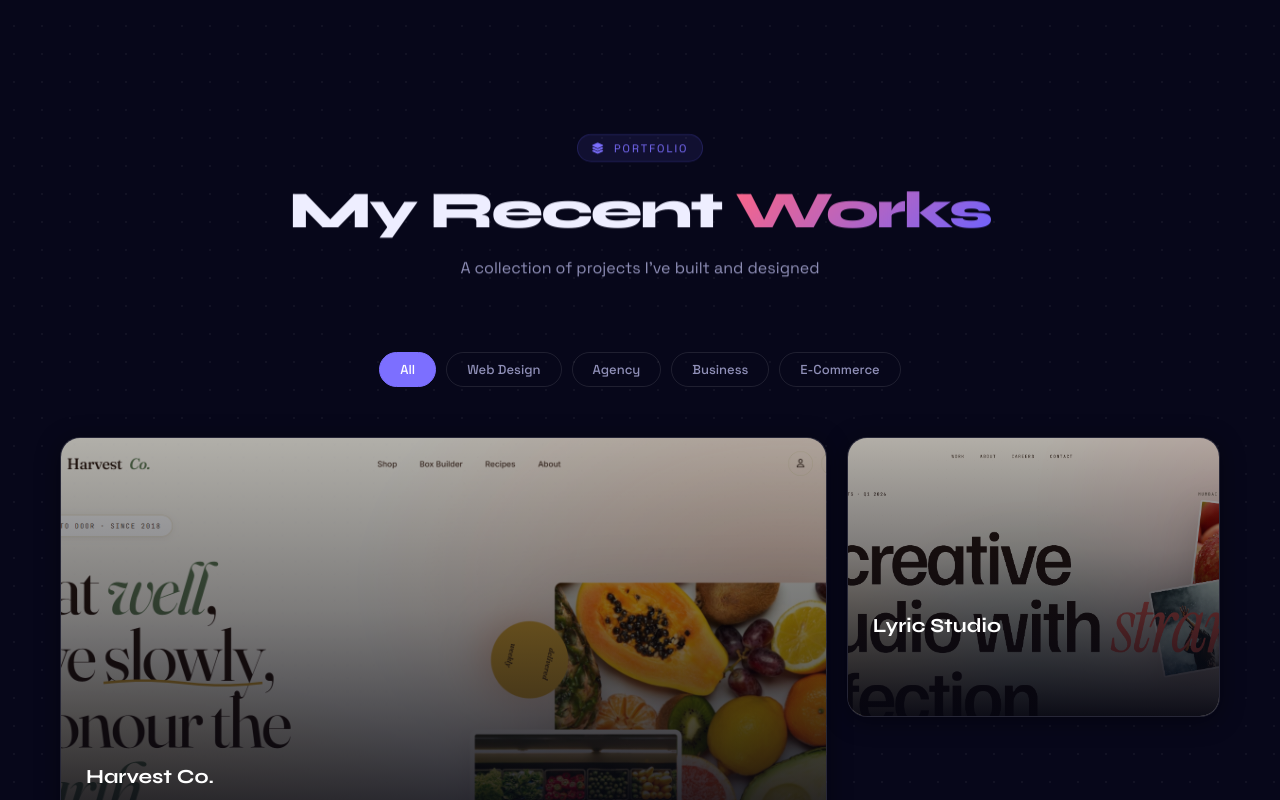
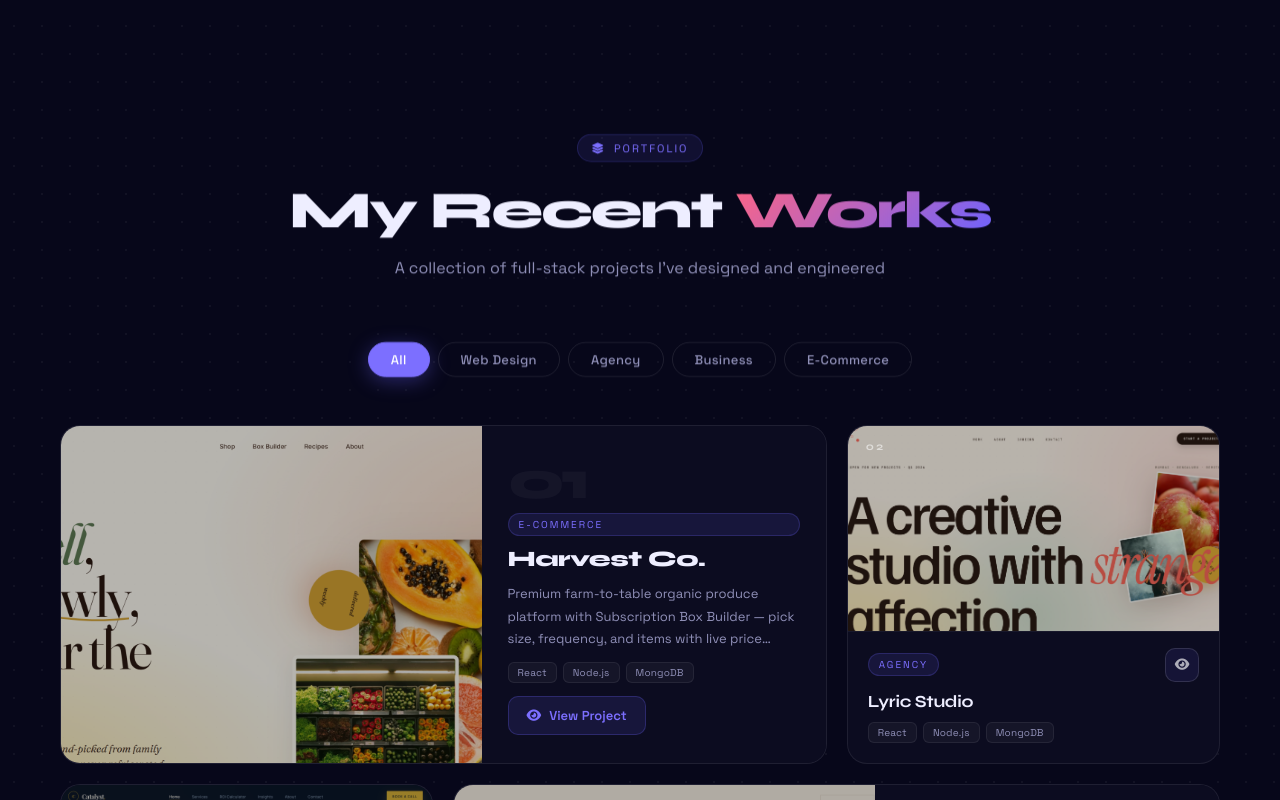
Before and after one commit to Nahid788-coder/portfolio, a React (Vite) app: page / in a window 1280 px wide. Shown: the part 3600-4400 px from the top of the page. Built offline with nearby package versions, Linux system fonts and the light colour scheme.

Commit message:
Redesign portfolio: featured horizontal split, always-visible meta, stair animation fix

```diff
--- a/src/App.css
+++ b/src/App.css
@@ -921,13 +921,13 @@ h1, h2, h3, h4 {
 /* ============ PORTFOLIO ============ */
 .protfolio {
   padding: 120px 60px;
-  max-width: 1300px;
+  max-width: 1320px;
   margin: 0 auto;
 }
 
 .protfolio-heading {
   text-align: center;
-  margin-bottom: 70px;
+  margin-bottom: 60px;
 }
 
 .protfolio-heading .section-title span {
@@ -939,14 +939,14 @@ h1, h2, h3, h4 {
 
 .portfolio-filter {
   display: flex;
-  gap: 10px;
+  gap: 8px;
   justify-content: center;
-  margin-bottom: 50px;
+  margin-bottom: 48px;
   flex-wrap: wrap;
 }
 
 .filter-btn {
-  padding: 8px 20px;
+  padding: 8px 22px;
   border-radius: 100px;
   border: 1px solid var(--glass-border);
   background: transparent;
@@ -956,6 +956,7 @@ h1, h2, h3, h4 {
   cursor: pointer;
   transition: all 0.3s ease;
   font-family: 'Space Grotesk', sans-serif;
+  letter-spacing: 0.3px;
 }
 
 .filter-btn.active,
@@ -963,108 +964,251 @@ h1, h2, h3, h4 {
   background: var(--accent);
   border-color: var(--accent);
   color: white;
-}
-
+  box-shadow: 0 4px 20px rgba(108,99,255,0.35);
+}
+
+/* ---- GRID ---- */
 .portfolio-grid {
   display: grid;
   grid-template-columns: repeat(3, 1fr);
   gap: 20px;
 }
 
+/* ---- BASE CARD ---- */
 .portfolio-item {
   position: relative;
   border-radius: 20px;
   overflow: hidden;
-  aspect-ratio: 4/3;
+  border: 1px solid rgba(255,255,255,0.08);
+  background: #0c0c20;
+  display: flex;
+  flex-direction: column;
   cursor: pointer;
-  border: 1px solid rgba(255,255,255,0.10);
-  background: rgba(255,255,255,0.03);
-  backdrop-filter: blur(8px);
-  box-shadow: 0 4px 24px rgba(0,0,0,0.4), inset 0 1px 0 rgba(255,255,255,0.06);
-}
-
-.portfolio-item.featured {
-  grid-column: span 2;
-  aspect-ratio: 16/9;
-}
-
-.portfolio-item img {
+}
+
+.portfolio-item.revealed { opacity: 1; }
+
+/* Accent line reveals on hover */
+.portfolio-item::after {
+  content: '';
+  position: absolute;
+  top: 0; left: 0; right: 0;
+  height: 2px;
+  background: linear-gradient(90deg, var(--accent), var(--accent2));
+  transform: scaleX(0);
+  transform-origin: left;
+  transition: transform 0.45s cubic-bezier(0.22,1,0.36,1);
+  z-index: 5;
+  pointer-events: none;
+}
+.portfolio-item:hover::after { transform: scaleX(1); }
+
+/* Image wrapper */
+.portfolio-img-wrap {
+  position: relative;
+  overflow: hidden;
+  height: 205px;
+  flex-shrink: 0;
+}
+
+.portfolio-img-wrap img {
   width: 100%;
   height: 100%;
   object-fit: cover;
-  transition: transform 0.6s ease;
-  filter: brightness(0.7);
-}
-
-.portfolio-item:hover img {
-  transform: scale(1.08);
-  filter: brightness(0.4);
-}
-
-.portfolio-overlay {
+  filter: brightness(0.72);
+  transition: transform 0.7s cubic-bezier(0.22,1,0.36,1), filter 0.4s ease;
+  display: block;
+}
+
+.portfolio-item:hover .portfolio-img-wrap img {
+  transform: scale(1.07);
+  filter: brightness(0.42);
+}
+
+/* Shine sweep on image only */
+.portfolio-img-wrap::before {
+  content: '';
   position: absolute;
   inset: 0;
-  background: linear-gradient(to top, rgba(5,5,16,0.95) 0%, rgba(5,5,16,0.3) 60%, transparent 100%);
+  background: linear-gradient(120deg, transparent 30%, rgba(255,255,255,0.1) 50%, transparent 70%);
+  transform: translateX(-100%);
+  transition: transform 0.65s cubic-bezier(0.22,1,0.36,1);
+  z-index: 2;
+  pointer-events: none;
+}
+.portfolio-item:hover .portfolio-img-wrap::before { transform: translateX(100%); }
+
+/* Card number (top-left on image) */
+.portfolio-num {
+  position: absolute;
+  top: 14px;
+  left: 18px;
+  font-family: 'Syne', sans-serif;
+  font-size: 11px;
+  font-weight: 700;
+  color: rgba(255,255,255,0.55);
+  letter-spacing: 2.5px;
+  z-index: 3;
+  pointer-events: none;
+}
+
+/* Always-visible meta bar */
+.portfolio-meta {
+  padding: 16px 20px 20px;
+  flex: 1;
   display: flex;
   flex-direction: column;
-  justify-content: flex-end;
-  padding: 25px;
-  transition: all 0.4s ease;
+  gap: 10px;
+  border-top: 1px solid rgba(255,255,255,0.05);
+}
+
+.portfolio-meta-top {
+  display: flex;
+  justify-content: space-between;
+  align-items: center;
+  gap: 10px;
 }
 
 .portfolio-category {
-  font-size: 11px;
+  font-size: 10px;
   text-transform: uppercase;
   letter-spacing: 2px;
   color: var(--accent);
-  margin-bottom: 8px;
-  opacity: 0;
-  transform: translateY(10px);
-  transition: all 0.4s ease 0.1s;
-}
-
-.portfolio-overlay h3 {
-  font-size: 20px;
+  background: rgba(108,99,255,0.12);
+  border: 1px solid rgba(108,99,255,0.22);
+  padding: 4px 10px;
+  border-radius: 100px;
+  white-space: nowrap;
+  flex-shrink: 0;
+}
+
+.portfolio-meta h3 {
+  font-size: 17px;
   font-weight: 700;
-  color: white;
-  margin-bottom: 15px;
-  transform: translateY(10px);
-  transition: all 0.4s ease 0.15s;
-}
-
-.portfolio-links {
-  opacity: 0;
-  transform: translateY(10px);
-  transition: all 0.4s ease 0.2s;
-}
-
-.portfolio-item:hover .portfolio-category,
-.portfolio-item:hover .portfolio-overlay h3,
-.portfolio-item:hover .portfolio-links {
-  opacity: 1;
-  transform: translateY(0);
-}
-
+  color: var(--text-primary);
+  line-height: 1.2;
+  letter-spacing: -0.3px;
+}
+
+.portfolio-tech-row {
+  display: flex;
+  gap: 6px;
+  flex-wrap: wrap;
+}
+
+.portfolio-tech-row span {
+  font-size: 10px;
+  color: var(--text-secondary);
+  background: rgba(255,255,255,0.04);
+  border: 1px solid rgba(255,255,255,0.07);
+  padding: 3px 9px;
+  border-radius: 6px;
+  letter-spacing: 0.2px;
+}
+
+/* Eye button */
 .eye-btn {
-  width: 48px;
-  height: 48px;
-  border-radius: 12px;
-  border: 1px solid rgba(255,255,255,0.3);
-  background: rgba(255,255,255,0.1);
-  color: white;
-  font-size: 18px;
+  width: 34px;
+  height: 34px;
+  border-radius: 10px;
+  border: 1px solid rgba(255,255,255,0.12);
+  background: rgba(108,99,255,0.1);
+  color: rgba(255,255,255,0.65);
+  font-size: 13px;
   cursor: pointer;
-  backdrop-filter: blur(10px);
   transition: all 0.3s ease;
   display: flex;
   align-items: center;
   justify-content: center;
+  flex-shrink: 0;
 }
 
 .eye-btn:hover {
   background: var(--accent);
   border-color: var(--accent);
+  color: white;
   transform: scale(1.1);
+  box-shadow: 0 4px 16px rgba(108,99,255,0.45);
+}
+
+/* ---- FEATURED CARD (horizontal split) ---- */
+.portfolio-item.featured {
+  grid-column: span 2;
+  flex-direction: row;
+  min-height: 285px;
+}
+
+.portfolio-item.featured .portfolio-img-wrap {
+  flex: 0 0 55%;
+  height: 100%;
+}
+
+.portfolio-featured-body {
+  flex: 1;
+  padding: 28px 26px;
+  display: flex;
+  flex-direction: column;
+  gap: 11px;
+  justify-content: center;
+  min-width: 0;
+  background: #0c0c20;
+}
+
+.portfolio-big-num {
+  font-family: 'Syne', sans-serif;
+  font-size: 54px;
+  font-weight: 800;
+  color: rgba(255,255,255,0.04);
+  line-height: 1;
+  letter-spacing: -4px;
+  margin-bottom: -6px;
+  display: block;
+  pointer-events: none;
+  user-select: none;
+}
+
+.portfolio-featured-body h3 {
+  font-size: 22px;
+  font-weight: 800;
+  color: var(--text-primary);
+  letter-spacing: -0.5px;
+  line-height: 1.15;
+}
+
+.portfolio-featured-desc {
+  font-size: 13px;
+  color: var(--text-secondary);
+  line-height: 1.75;
+  display: -webkit-box;
+  -webkit-line-clamp: 3;
+  -webkit-box-orient: vertical;
+  overflow: hidden;
+}
+
+.portfolio-cta-btn {
+  display: inline-flex;
+  align-items: center;
+  gap: 8px;
+  padding: 10px 18px;
+  background: rgba(108,99,255,0.12);
+  color: var(--accent);
+  border: 1px solid rgba(108,99,255,0.25);
+  border-radius: 10px;
+  font-size: 13px;
+  font-weight: 600;
+  font-family: 'Space Grotesk', sans-serif;
+  cursor: pointer;
+  transition: all 0.3s ease;
+  align-self: flex-start;
+  margin-top: auto;
+}
+
+.portfolio-cta-btn:hover {
+  background: var(--accent);
+  border-color: var(--accent);
+  color: white;
+  transform: translateX(4px);
+  box-shadow: 0 6px 22px rgba(108,99,255,0.4);
 }
 
 /* ============ MODAL ============ */
@@ -1581,7 +1725,15 @@ h1, h2, h3, h4 {
   .skills-container { grid-template-columns: 1fr; }
   .services-grid { grid-template-columns: 1fr; }
   .portfolio-grid { grid-template-columns: 1fr; }
-  .portfolio-item.featured { grid-column: span 1; }
+  .portfolio-item.featured {
+    grid-column: span 1;
+    flex-direction: column;
+    min-height: auto;
+  }
+  .portfolio-item.featured .portfolio-img-wrap {
+    flex: 0 0 200px;
+    height: 200px;
+  }
 
   .section-title { font-size: 36px; }
 
--- a/src/Protfolio.jsx
+++ b/src/Protfolio.jsx
@@ -6,7 +6,6 @@ function Protfolio() {
     const [activeFilter, setActiveFilter] = useState('All');
     const headRef = useReveal();
     const filterRef = useReveal();
-    const gridRef = useReveal();
     const cardRefs = useRef([]);
 
     const BASE = 'https://nahid788-coder.github.io/live-designs';
@@ -16,7 +15,7 @@ function Protfolio() {
             title: 'Harvest Co.',
             category: 'E-Commerce',
             link: `${BASE}/organick/`,
-            description: 'Premium farm-to-table organic produce platform with Subscription Box Builder (pick size, frequency, items with live price). Full-stack — React + Node + MongoDB. Editorial cream + sage + terracotta palette.',
+            description: 'Premium farm-to-table organic produce platform with Subscription Box Builder — pick size, frequency, and items with live price updates. Full-stack React + Node + MongoDB.',
             technologies: ['React', 'Node.js', 'MongoDB', 'Framer Motion'],
             features: ['Subscription Box Builder', 'Product Catalog', 'Recipes CMS', 'Admin Dashboard'],
             featured: true,
@@ -26,7 +25,7 @@ function Protfolio() {
             title: 'Lyric Studio',
             category: 'Agency',
             link: `${BASE}/andia/`,
-            description: 'Awwwards-tier creative agency platform with custom magnetic cursor, awwwards-style page transitions, case studies, careers, and admin dashboard. Built full-stack with React + Node + MongoDB.',
+            description: 'Awwwards-tier creative agency with magnetic cursor, page transitions, case studies, careers section, and full admin dashboard. React + Node + MongoDB.',
             technologies: ['React', 'Node.js', 'MongoDB', 'Framer Motion'],
             features: ['Custom Magnetic Cursor', 'Page Transitions', 'Case Studies CMS', 'Careers + Admin'],
         },
@@ -35,7 +34,7 @@ function Protfolio() {
             title: 'Catalyst Consulting',
             category: 'Business',
             link: `${BASE}/babun/`,
-            description: 'Premium financial advisory platform with interactive ROI calculator (live area chart with sliders), service booking, blog, and admin analytics dashboard. Full-stack — React + Node + MongoDB + JWT.',
+            description: 'Financial advisory platform with interactive ROI calculator (live area chart + sliders), service booking, blog, and admin analytics. React + Node + MongoDB + JWT.',
             technologies: ['React', 'Node.js', 'MongoDB', 'Recharts'],
             features: ['Live ROI Calculator', 'Booking System', 'Blog CMS', 'Admin Dashboard'],
         },
@@ -44,7 +43,7 @@ function Protfolio() {
             title: 'Vesper Journal',
             category: 'Web Design',
             link: `${BASE}/elegance/`,
-            description: 'Editorial travel magazine + boutique stays platform with parallax storytelling (text + images move at different speeds), long-form articles, hotel booking with auto-tax, and admin newsroom dashboard. Full-stack — React + Node + MongoDB.',
+            description: 'Editorial travel magazine with parallax storytelling, long-form articles, boutique hotel booking with auto-tax calculation, and admin newsroom dashboard. React + Node + MongoDB.',
             technologies: ['React', 'Node.js', 'MongoDB', 'Framer Motion'],
             features: ['Parallax Storytelling', 'Boutique Stays Booking', 'Editorial CMS', 'Newsroom Dashboard'],
             featured: true,
@@ -54,8 +53,8 @@ function Protfolio() {
             title: 'Slice & Crust',
             category: 'Business',
             link: `${BASE}/pizza/`,
-            description: 'Wood-fired pizzeria full-stack app with Pizza Customizer (size/crust/sauce/toppings), Razorpay payments, Socket.io live order tracking, table booking, and admin charts dashboard.',
-            technologies: ['React', 'Node.js', 'MongoDB', 'Razorpay', 'Socket.io'],
+            description: 'Wood-fired pizzeria app with full Pizza Customizer, Razorpay payments, Socket.io live order tracking, table booking, and admin charts dashboard.',
+            technologies: ['React', 'Node.js', 'MongoDB', 'Socket.io'],
             features: ['Pizza Customizer', 'Razorpay Payments', 'Live Order Tracking', 'Admin Dashboard'],
         },
         {
@@ -63,7 +62,7 @@ function Protfolio() {
             title: 'Verde Living',
             category: 'E-Commerce',
             link: `${BASE}/mfurniro/`,
-            description: 'Premium furniture e-commerce with Room Visualizer (drag-drop furniture in 2D room), wishlist, reviews, full checkout flow, and admin product management. Light editorial theme.',
+            description: 'Premium furniture e-commerce with drag-drop 2D Room Visualizer, wishlist, reviews, full checkout flow, and admin product management.',
             technologies: ['React', 'Node.js', 'MongoDB', 'Framer Motion'],
             features: ['Room Visualizer', 'Wishlist + Reviews', 'Full Checkout', 'Product CMS'],
         },
@@ -72,7 +71,7 @@ function Protfolio() {
             title: 'Helix Industrial',
             category: 'Business',
             link: `${BASE}/nisuka/`,
-            description: 'Industrial B2B platform with multi-step RFQ Calculator (live pricing with material/finish/lead-time multipliers + animated breakdown bars), product catalog, case studies, and sales pipeline dashboard. Bold modernist palette with extra animations. Full-stack — React + Node + MongoDB.',
+            description: 'Industrial B2B platform with multi-step RFQ Calculator, live pricing breakdowns, product catalog, case studies, and sales pipeline dashboard. React + Node + MongoDB.',
             technologies: ['React', 'Node.js', 'MongoDB', 'Framer Motion'],
             features: ['Live RFQ Calculator', 'Product Catalog', 'Case Studies', 'Pipeline Dashboard'],
         },
@@ -81,7 +80,7 @@ function Protfolio() {
             title: 'Atelier 9',
             category: 'Agency',
             link: `${BASE}/studio-people/`,
-            description: 'Brutalist architecture & acoustics studio platform with sticky horizontal scroll showcase (no GSAP), project case studies, press archive, inquiries, and admin console. Black + bone editorial.',
+            description: 'Brutalist architecture & acoustics studio with sticky horizontal scroll showcase, project case studies, press archive, inquiry system, and admin console.',
             technologies: ['React', 'Node.js', 'MongoDB', 'Framer Motion'],
             features: ['Horizontal Scroll Showcase', 'Project Detail Pages', 'Press Archive', 'Inquiry CMS'],
         },
@@ -95,13 +94,21 @@ function Protfolio() {
         const observers = [];
         cardRefs.current.forEach((el, i) => {
             if (!el) return;
+            el.classList.remove('revealed');
             el.style.opacity = '0';
-            el.style.transform = 'translateY(70px)';
-            el.style.transition = `opacity 0.65s cubic-bezier(0.22,1,0.36,1) ${i * 0.12}s, transform 0.65s cubic-bezier(0.22,1,0.36,1) ${i * 0.12}s`;
+            el.style.transform = 'translateY(60px) scale(0.97)';
+            el.style.transition = `opacity 0.7s cubic-bezier(0.22,1,0.36,1) ${i * 0.1}s, transform 0.7s cubic-bezier(0.22,1,0.36,1) ${i * 0.1}s`;
             const obs = new IntersectionObserver(([entry]) => {
                 if (entry.isIntersecting) {
                     el.style.opacity = '1';
-                    el.style.transform = 'translateY(0)';
+                    el.style.transform = 'translateY(0) scale(1)';
+                    const onDone = () => {
+                        el.style.opacity = '';
+                        el.style.transform = '';
+                        el.style.transition = '';
+                        el.classList.add('revealed');
+                    };
+                    el.addEventListener('transitionend', onDone, { once: true });
                     obs.unobserve(el);
                 }
             }, { threshold: 0.08 });
@@ -121,7 +128,7 @@ function Protfolio() {
                     <i className="fa-solid fa-layer-group"></i> Portfolio
                 </div>
                 <h1 className="section-title">My Recent <span>Works</span></h1>
-                <p className="section-subtitle">A collection of projects I've built and designed</p>
+                <p className="section-subtitle">A collection of full-stack projects I've designed and engineered</p>
             </div>
 
             <div className="portfolio-filter reveal" ref={filterRef}>
@@ -136,23 +143,63 @@ function Protfolio() {
                 ))}
             </div>
 
-            <div className="portfolio-grid" ref={gridRef}>
+            <div className="portfolio-grid">
                 {filtered.map((project, index) => (
                     <div
                         className={`portfolio-item ${project.featured ? 'featured' : ''}`}
-                        key={index}
+                        key={project.title}
                         ref={el => cardRefs.current[index] = el}
                     >
+                        {project.featured ? (
+                            <>
+                                <div className="portfolio-img-wrap">
                                     <img src={project.image} alt={project.title} />
-                        <div className="portfolio-overlay">
+                                </div>
+                                <div className="portfolio-featured-body">
+                                    <span className="portfolio-big-num">
+                                        {String(index + 1).padStart(2, '0')}
+                                    </span>
                                     <span className="portfolio-category">{project.category}</span>
                                     <h3>{project.title}</h3>
-                            <div className="portfolio-links">
-                                <button onClick={() => openModal(project)} className="eye-btn" aria-label="View project">
+                                    <p className="portfolio-featured-desc">{project.description}</p>
+                                    <div className="portfolio-tech-row">
+                                        {project.technologies.slice(0, 3).map((t, i) => (
+                                            <span key={i}>{t}</span>
+                                        ))}
+                                    </div>
+                                    <button onClick={() => openModal(project)} className="portfolio-cta-btn">
+                                        <i className="fa-solid fa-eye"></i> View Project
+                                    </button>
+                                </div>
+                            </>
+                        ) : (
+                            <>
+                                <span className="portfolio-num">
+                                    {String(index + 1).padStart(2, '0')}
+                                </span>
+                                <div className="portfolio-img-wrap">
+                                    <img src={project.image} alt={project.title} />
+                                </div>
+                                <div className="portfolio-meta">
+                                    <div className="portfolio-meta-top">
+                                        <span className="portfolio-category">{project.category}</span>
+                                        <button
+                                            onClick={() => openModal(project)}
+                                            className="eye-btn"
+                                            aria-label="View project"
+                                        >
                                             <i className="fa-solid fa-eye"></i>
                                         </button>
                                     </div>
+                                    <h3>{project.title}</h3>
+                                    <div className="portfolio-tech-row">
+                                        {project.technologies.slice(0, 3).map((t, i) => (
+                                            <span key={i}>{t}</span>
+                                        ))}
                                     </div>
+                                </div>
+                            </>
+                        )}
                     </div>
                 ))}
             </div>
@@ -186,7 +233,10 @@ function Protfolio() {
                                     ))}
                                 </ul>
                             </div>
-                            <button className="modal-btn" onClick={() => window.open(selectedProject.link, '_blank')}>
+                            <button
+                                className="modal-btn"
+                                onClick={() => window.open(selectedProject.link, '_blank')}
+                            >
                                 <i className="fa-solid fa-arrow-up-right-from-square"></i> View Live
                             </button>
                         </div>
--- a/src/animations.css
+++ b/src/animations.css
@@ -384,29 +384,20 @@
 }
 
 /* ---------- PORTFOLIO HOVER GLOW ---------- */
-.portfolio-item {
+.portfolio-item.revealed {
   transition: transform 0.5s cubic-bezier(0.22, 1, 0.36, 1),
               box-shadow 0.5s ease,
               border-color 0.4s ease;
 }
-.portfolio-item:hover {
+.portfolio-item.revealed:hover {
   transform: translateY(-8px);
-  box-shadow: 0 30px 80px rgba(108, 99, 255, 0.25);
-  border-color: rgba(108, 99, 255, 0.4);
+  box-shadow: 0 28px 72px rgba(108, 99, 255, 0.22);
+  border-color: rgba(108, 99, 255, 0.38);
 }
-
-.portfolio-item::before {
-  content: '';
-  position: absolute;
-  inset: 0;
-  border-radius: inherit;
-  background: linear-gradient(120deg, transparent 30%, rgba(255, 255, 255, 0.08) 50%, transparent 70%);
-  transform: translateX(-100%);
-  transition: transform 0.7s cubic-bezier(0.22, 1, 0.36, 1);
-  z-index: 2;
-  pointer-events: none;
+.portfolio-item.featured.revealed:hover {
+  transform: none;
+  box-shadow: 0 8px 48px rgba(108, 99, 255, 0.18);
 }
-.portfolio-item:hover::before { transform: translateX(100%); }
 
 /* ---------- BACK-TO-TOP BUTTON ---------- */
 .back-to-top {
```
Lines whose indentation alone changed are shown as unchanged.
